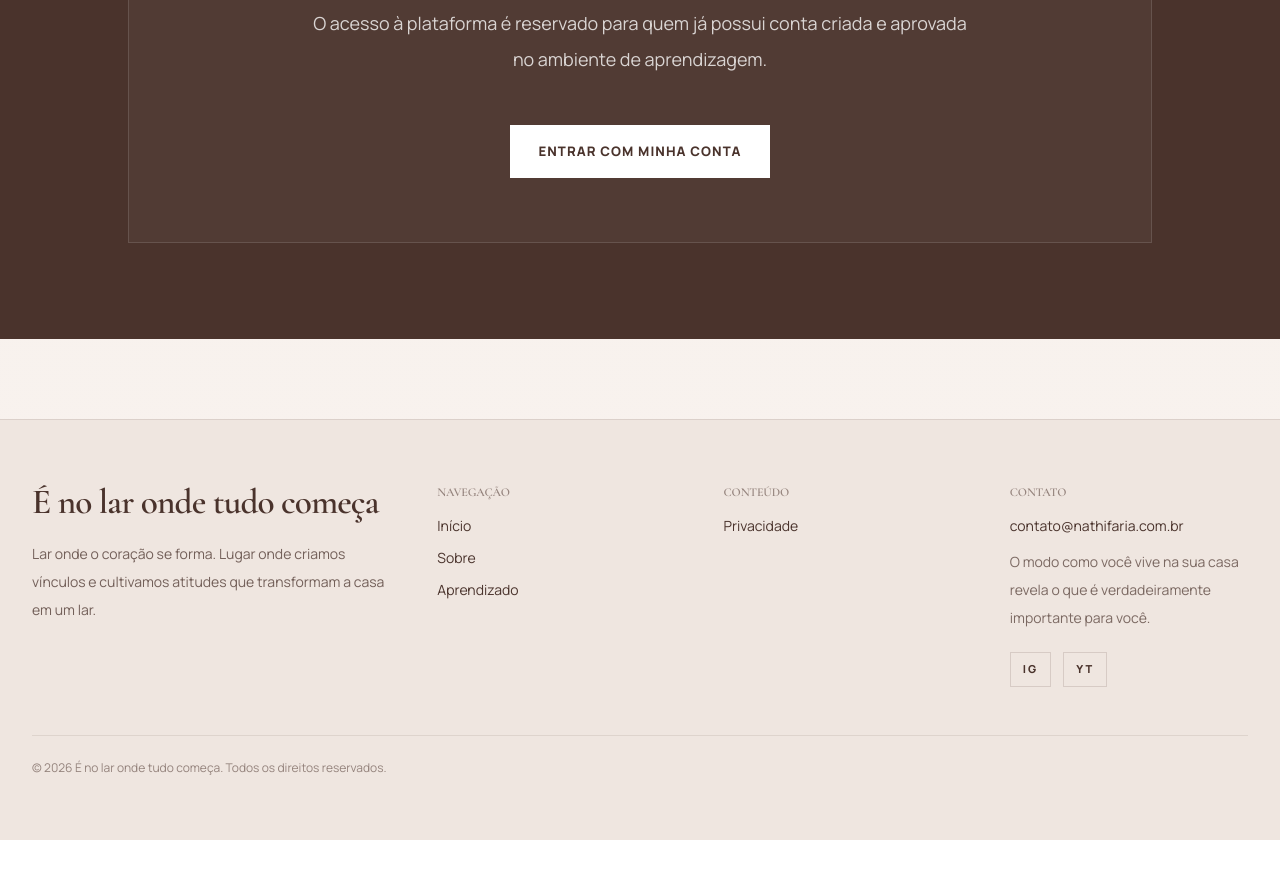
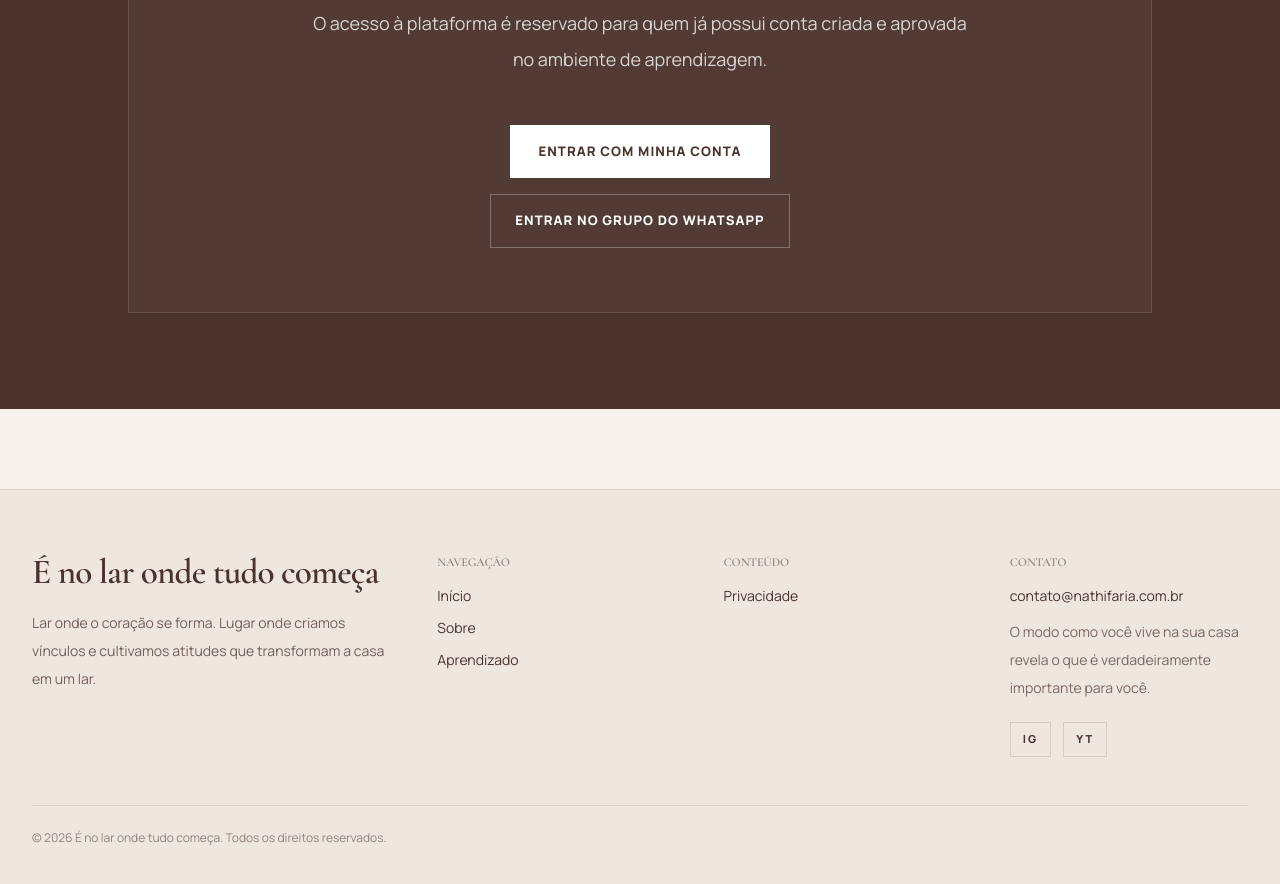
Before and after one commit to pedrofalconi-ux/plataforma-mulheres, a Next.js app in the folder app/: page / in a window 1280 px wide. Shown: the part 1880-2764 px from the top of the page. Before the commit the page ends 2720 px from the top, so only its background shows below. Built offline with nearby package versions, Linux system fonts and the light colour scheme.

Commit message:
feat: add whatsapp button to landing page

```diff
--- a/app/src/components/landing/LandingSections.tsx
+++ b/app/src/components/landing/LandingSections.tsx
@@ -183,6 +183,7 @@ export function NewsSection() {
 
 export function CtaSection() {
   const { isAuthenticated, loading } = useAuth();
+  const whatsappGroupUrl = 'https://chat.whatsapp.com/CqfMMJLcdz06bMAAZ7KeS3?mode=gi_t';
 
   if (loading || isAuthenticated) {
     return null;
@@ -200,13 +201,21 @@ export function CtaSection() {
             O acesso à plataforma é reservado para quem já possui conta criada e aprovada no ambiente de aprendizagem.
           </p>
 
-          <div className="mt-12">
+          <div className="mt-12 flex flex-col items-center gap-4">
             <Link
               href="/login"
               className="inline-flex min-w-[260px] items-center justify-center border border-white bg-white px-6 py-4 text-[0.82rem] font-extrabold uppercase tracking-[0.08em] text-primary-900 transition hover:border-stone-100 hover:bg-stone-100"
             >
               Entrar com minha conta
             </Link>
+            <a
+              href={whatsappGroupUrl}
+              target="_blank"
+              rel="noreferrer"
+              className="inline-flex min-w-[260px] items-center justify-center border border-white/28 bg-transparent px-6 py-4 text-[0.82rem] font-extrabold uppercase tracking-[0.08em] text-white transition hover:border-white hover:bg-white/8"
+            >
+              Entrar no grupo do WhatsApp
+            </a>
           </div>
         </div>
       </PageSection>
```
